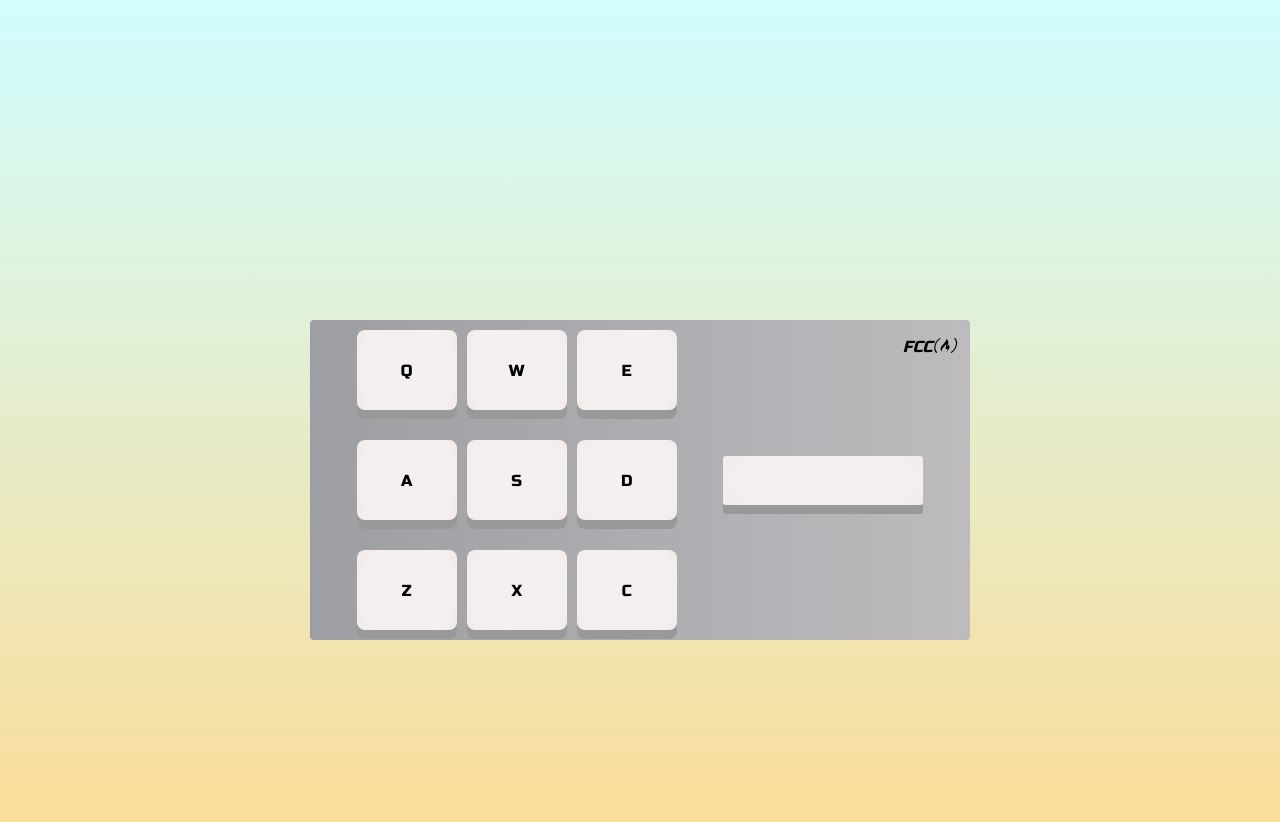
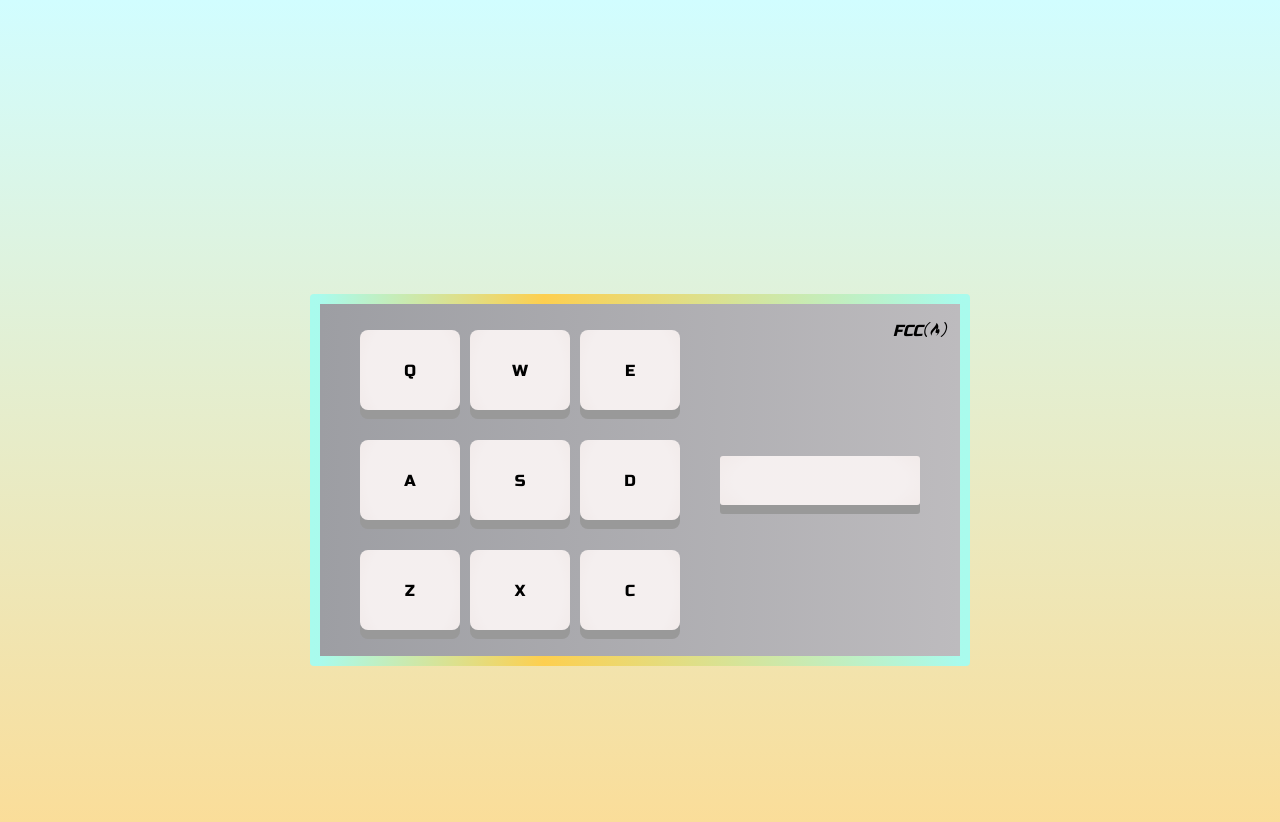
Before and after one commit to ClementMadiot/fcc_drum_machine_react, a React (Vite) app: page / in a window 1280 px wide. Shown: the top 822 px of the page. Built offline with nearby package versions, Linux system fonts and the light colour scheme.

Commit message:
border-color

```diff
--- a/src/style/App.scss
+++ b/src/style/App.scss
@@ -21,6 +21,12 @@
       rgba(255, 255, 255, 0.5) 47%,
       rgba(0, 0, 0, 0.5) 100%
     );
+  --border-gradient: linear-gradient(
+    90deg,
+    #a9fbed  0%,
+    #fdcf4f 35%,
+    #a9fbed 100%
+  );
 }
 
 *,
@@ -29,11 +35,6 @@
   padding: 0;
   margin: 0;
   box-sizing: border-box;
-}
-
-@mixin paragraph($font-weight, $font-size) {
-  font-weight: $font-weight;
-  font-size: $font-size;
 }
 
 @mixin flex($justify-content, $align-items) {
@@ -51,6 +52,13 @@
   outline: none;
 }
 
+@mixin borderColor() {
+  border-radius: 4px;
+  border: 10px solid;
+  border-image-slice: 1;
+  border-image-source: var(--border-gradient);
+}
+
 body {
   @include flex(center, center);
   margin-top: 5rem;
@@ -61,14 +69,15 @@ body {
 }
 
 main {
+  @include flex(space-evenly, center);
   background-image: var(--bg-pad);
   background-blend-mode: normal, lighten, soft-light;
   width: 660px;
+  padding: 1rem 0;
   text-align: center;
-  @include flex(space-evenly, center);
   font-family: var(--font-Russo);
-  border-radius: 4px;
   position: relative;
+  @include borderColor();
 }
 
 #drum-machine {
```
